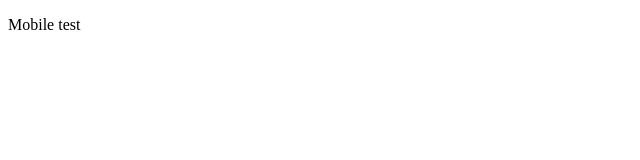
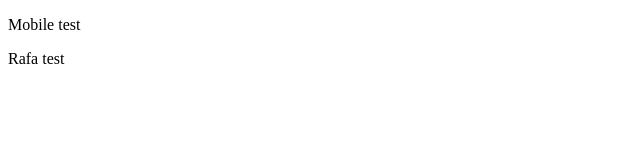
Before and after one commit to Altemir-Ap/MaPleSyrup, a plain HTML site: page index.html in a window 1280 px wide. Shown: the full height of the page, 0-640 px from the left. Drawn offline with Linux system fonts and the light colour scheme.

Commit message:
just a test

```diff
--- a/index.html
+++ b/index.html
@@ -9,6 +9,7 @@
 
 <body>
   <p>Mobile test</p>
+  <p>Rafa test</p>
 </body>
 
 </html>
```
